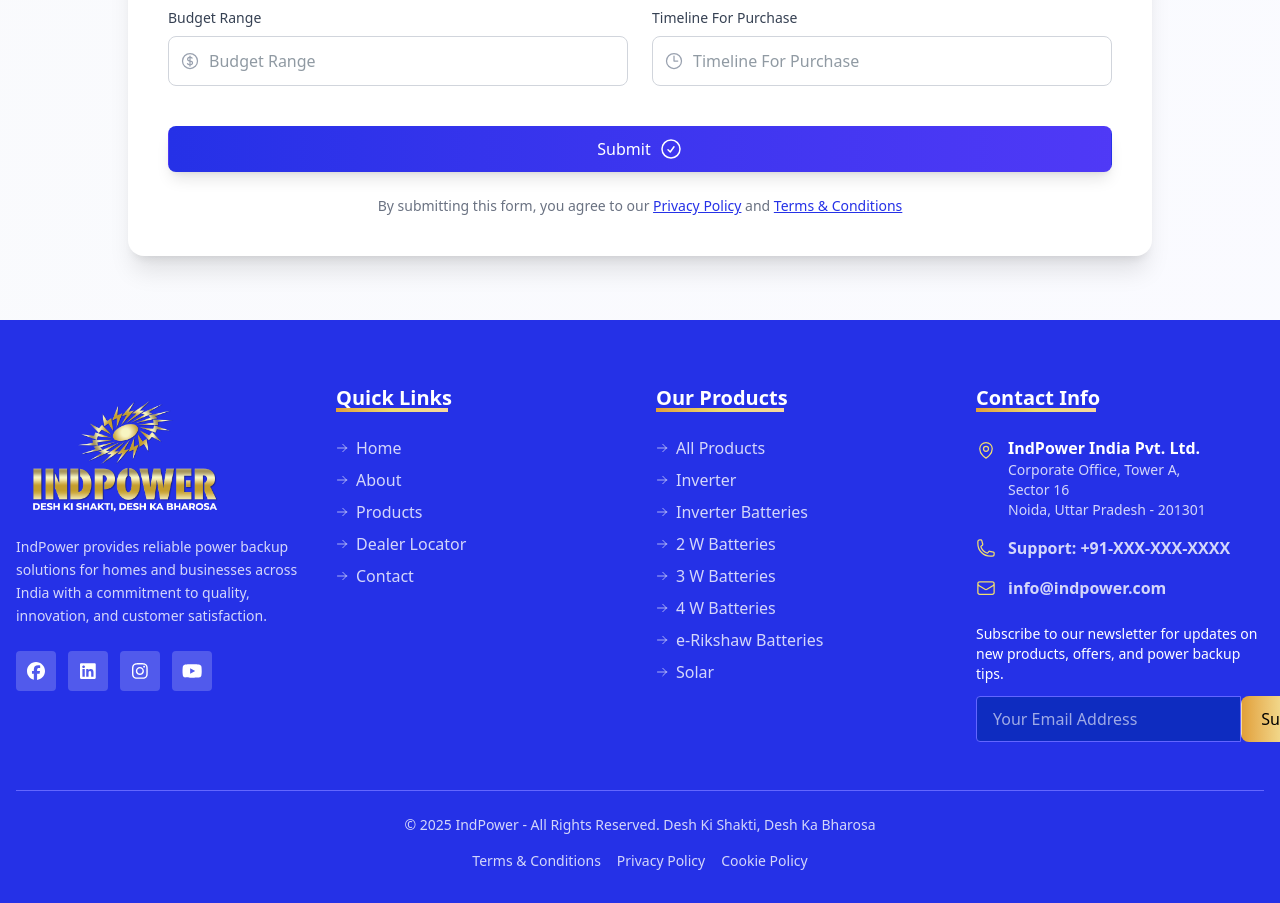
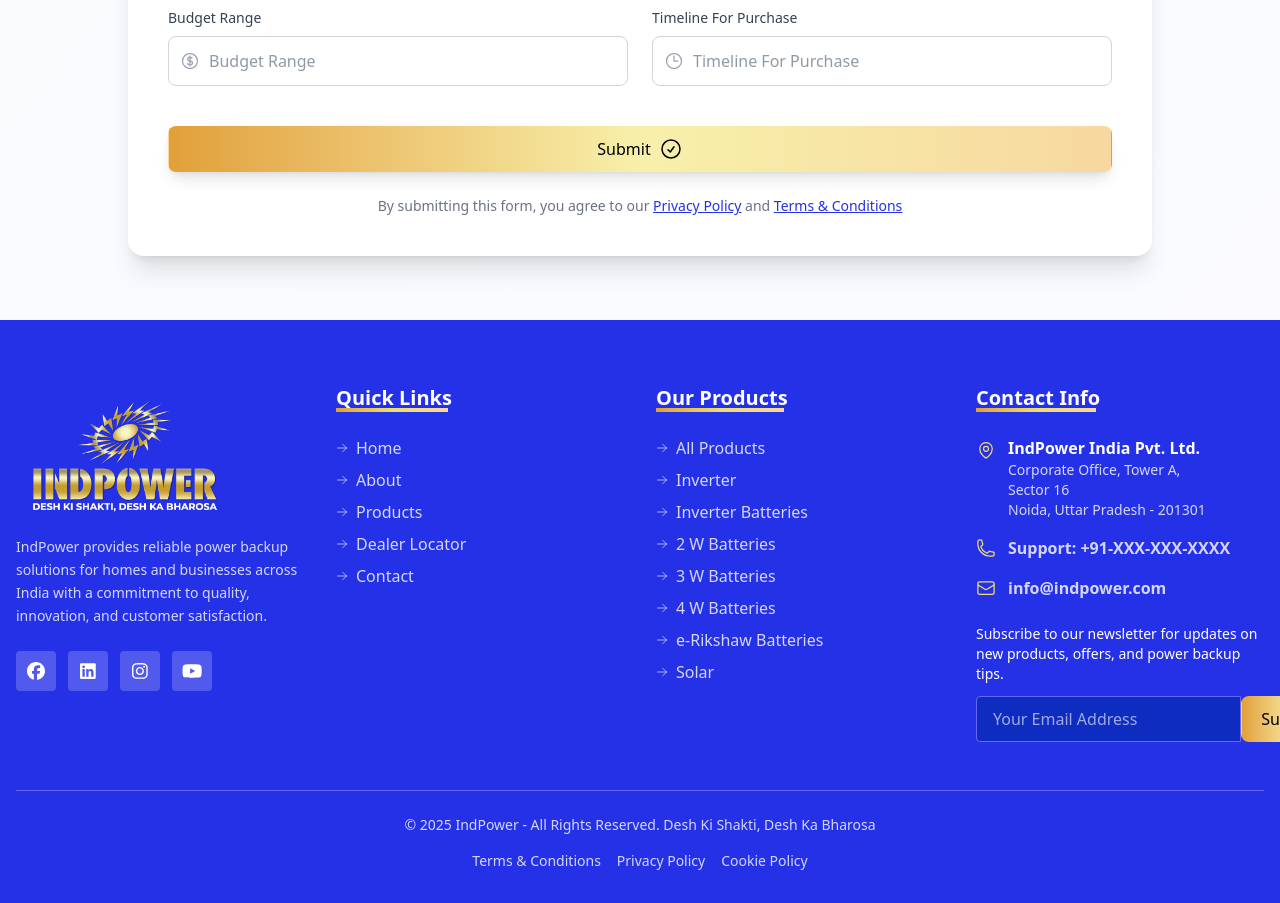
Before and after one commit to aniket-s/ind-front-react, a React (Vite) app: page /dealer-locator in a window 1280 px wide. Shown: the part 1360-2263 px from the top of the page. Built offline with nearby package versions, Linux system fonts and the light colour scheme; no server answers.

Commit message:
added shopify

```diff
--- a/src/App.tsx
+++ b/src/App.tsx
@@ -15,10 +15,10 @@
 import Home from './pages/public/Home';
 import Products from './pages/public/Products';
 import ProductDetail from './pages/public/ProductDetail';
+import Solar from './pages/public/Solar';
 import Contact from './pages/public/Contact';
 import About from './pages/public/About';
 import FAQs from './pages/public/FAQs';
-import Solar from './pages/public/Solar';
 import Privacy from './pages/public/Privacy';
 import Terms from './pages/public/Terms';
 import CookiePolicy from './pages/public/CookiePolicy';
@@ -46,6 +46,7 @@
 
 // Components
 import ProtectedRoute from './components/shared/ProtectedRoute';
+import ScrollToTop from './components/shared/ScrollToTop';
 import BecomePartner from "@/pages/public/BecomePartner.tsx";
 
 const queryClient = new QueryClient({
@@ -64,16 +65,17 @@
             <AuthProvider>
                 <CookieConsentProvider>
                     <Router>
+                        <ScrollToTop />
                         <Routes>
                             {/* Public Routes */}
                             <Route path="/" element={<PublicLayout />}>
                                 <Route index element={<Home />} />
                                 <Route path="products" element={<Products />} />
                                 <Route path="products/:slug" element={<ProductDetail />} />
+                                <Route path="solar" element={<Solar />} />
                                 <Route path="contact" element={<Contact />} />
                                 <Route path="about" element={<About />} />
                                 <Route path="faqs" element={<FAQs />} />
-                                <Route path="solar" element={<Solar />} />
                                 <Route path="dealer-locator" element={<BecomePartner />} />
                                 <Route path="privacy" element={<Privacy />} />
                                 <Route path="terms" element={<Terms />} />
--- /dev/null
+++ b/src/components/shared/ScrollToTop.tsx
@@ -0,0 +1,15 @@
+// src/components/shared/ScrollToTop.tsx
+import { useEffect } from 'react';
+import { useLocation } from 'react-router-dom';
+
+const ScrollToTop = () => {
+    const { pathname } = useLocation();
+
+    useEffect(() => {
+        window.scrollTo(0, 0);
+    }, [pathname]);
+
+    return null;
+};
+
+export default ScrollToTop;
--- a/src/pages/public/BecomePartner.tsx
+++ b/src/pages/public/BecomePartner.tsx
@@ -450,7 +450,7 @@
                                 <button
                                     type="submit"
                                     disabled={mutation.isPending}
-                                    className="w-full bg-gradient-to-r from-blue-600 to-indigo-600 text-white py-4 rounded-lg font-semibold text-lg hover:from-blue-700 hover:to-indigo-700 transition-all duration-300 shadow-lg hover:shadow-xl disabled:opacity-50 disabled:cursor-not-allowed flex items-center justify-center gap-2"
+                                    className="w-full bg-gradient-to-r from-[#e1a038] via-[#efdd71] via-[#f7f0aa] via-[#ebda73] to-[#f7d89f] text-black px-6 py-4 rounded-full font-bold text-lg hover:from-[#c88a2f] hover:to-[#e8c389] transition-all duration-300 shadow-lg hover:shadow-xl disabled:opacity-50 disabled:cursor-not-allowed flex items-center justify-center gap-2"
                                 >
                                     {mutation.isPending ? (
                                         <>
@@ -459,8 +459,8 @@
                                         </>
                                     ) : (
                                         <>
-                                            <span>Submit</span>
-                                            <CheckCircleIcon className="h-6 w-6" />
+                                            <span style={{ color: "#000"}}>Submit</span>
+                                            <CheckCircleIcon className="h-6 w-6 text-black"/>
                                         </>
                                     )}
                                 </button>
```
